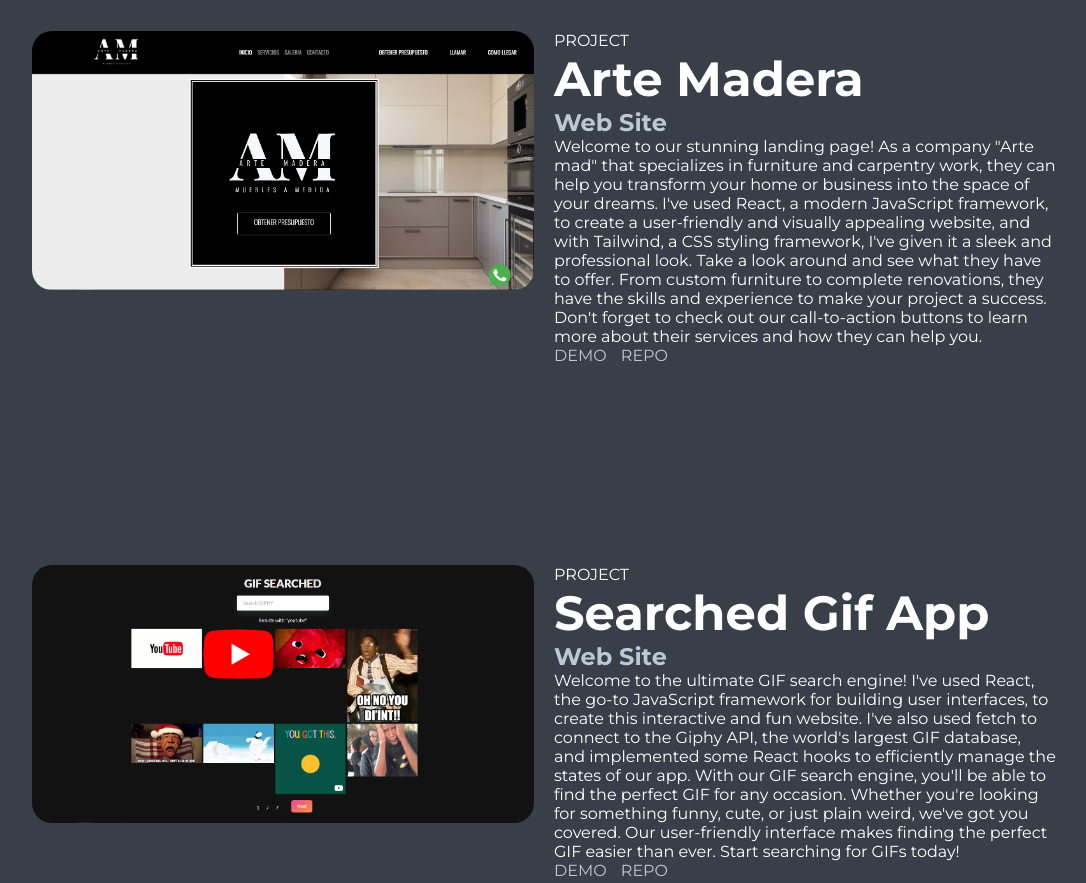
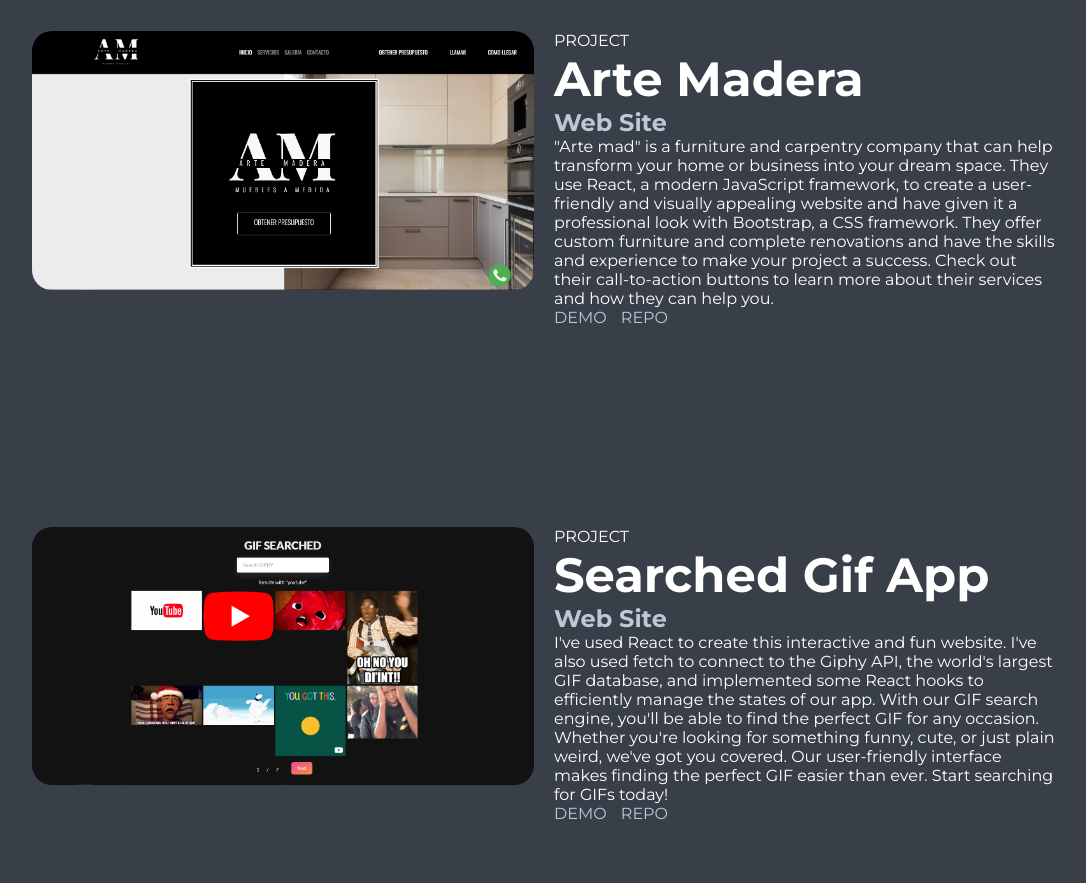
Before and after one commit to gonzalolionelprieto/portfolio, a plain HTML site: page index.html in a window 1280 px wide. Shown: the part 3760-4643 px from the top of the page, without its empty margins (96-1182 px from the left). Drawn offline with nearby package versions, Linux system fonts and the light colour scheme; some packages are replaced by stand-ins of ours.

Commit message:
favicon & fix

```diff
--- a/index.html
+++ b/index.html
@@ -302,7 +302,7 @@
 								<h2>Arte Madera</h2>
 								<h4>Web Site</h4>
 							</div>
-							<p>Welcome to our stunning landing page! As a company "Arte mad" that specializes in furniture and carpentry work, they can help you transform your home or business into the space of your dreams. I've used React, a modern JavaScript framework, to create a user-friendly and visually appealing website, and with Tailwind, a CSS styling framework, I've given it a sleek and professional look. Take a look around and see what they have to offer. From custom furniture to complete renovations, they have the skills and experience to make your project a success. Don't forget to check out our call-to-action buttons to learn more about their services and how they can help you.</p>
+							<p>"Arte mad" is a furniture and carpentry company that can help transform your home or business into your dream space. They use React, a modern JavaScript framework, to create a user-friendly and visually appealing website and have given it a professional look with Bootstrap, a CSS framework. They offer custom furniture and complete renovations and have the skills and experience to make your project a success. Check out their call-to-action buttons to learn more about their services and how they can help you.</p>
 							<div>
 								<a href="https://arte-madera.netlify.app/">DEMO</a>
 								<a href="https://github.com/gonzalolionelprieto/arte-madera">REPO</a>
@@ -323,7 +323,7 @@
 								<h2>Searched Gif App</h2>
 								<h4>Web Site</h4>
 							</div>
-							<p>Welcome to the ultimate GIF search engine! I've used React, the go-to JavaScript framework for building user interfaces, to create this interactive and fun website. I've also used fetch to connect to the Giphy API, the world's largest GIF database, and implemented some React hooks to efficiently manage the states of our app. With our GIF search engine, you'll be able to find the perfect GIF for any occasion. Whether you're looking for something funny, cute, or just plain weird, we've got you covered. Our user-friendly interface makes finding the perfect GIF easier than ever. Start searching for GIFs today!</p>
+							<p> I've used React to create this interactive and fun website. I've also used fetch to connect to the Giphy API, the world's largest GIF database, and implemented some React hooks to efficiently manage the states of our app. With our GIF search engine, you'll be able to find the perfect GIF for any occasion. Whether you're looking for something funny, cute, or just plain weird, we've got you covered. Our user-friendly interface makes finding the perfect GIF easier than ever. Start searching for GIFs today!</p>
 							<div>
 								<a href="https://searched-gif-gp.netlify.app/">DEMO</a>
 								<a href="https://github.com/gonzalolionelprieto/searched-gif">REPO</a>
```
